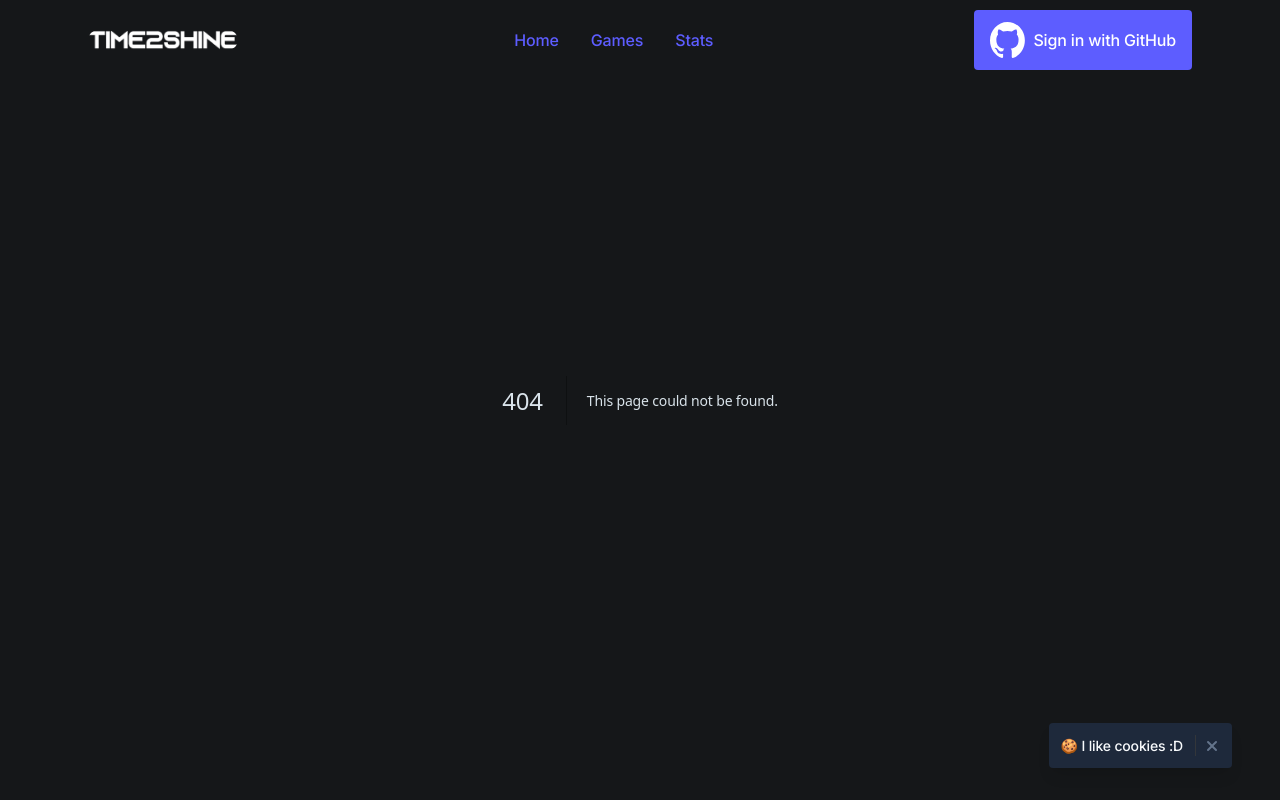
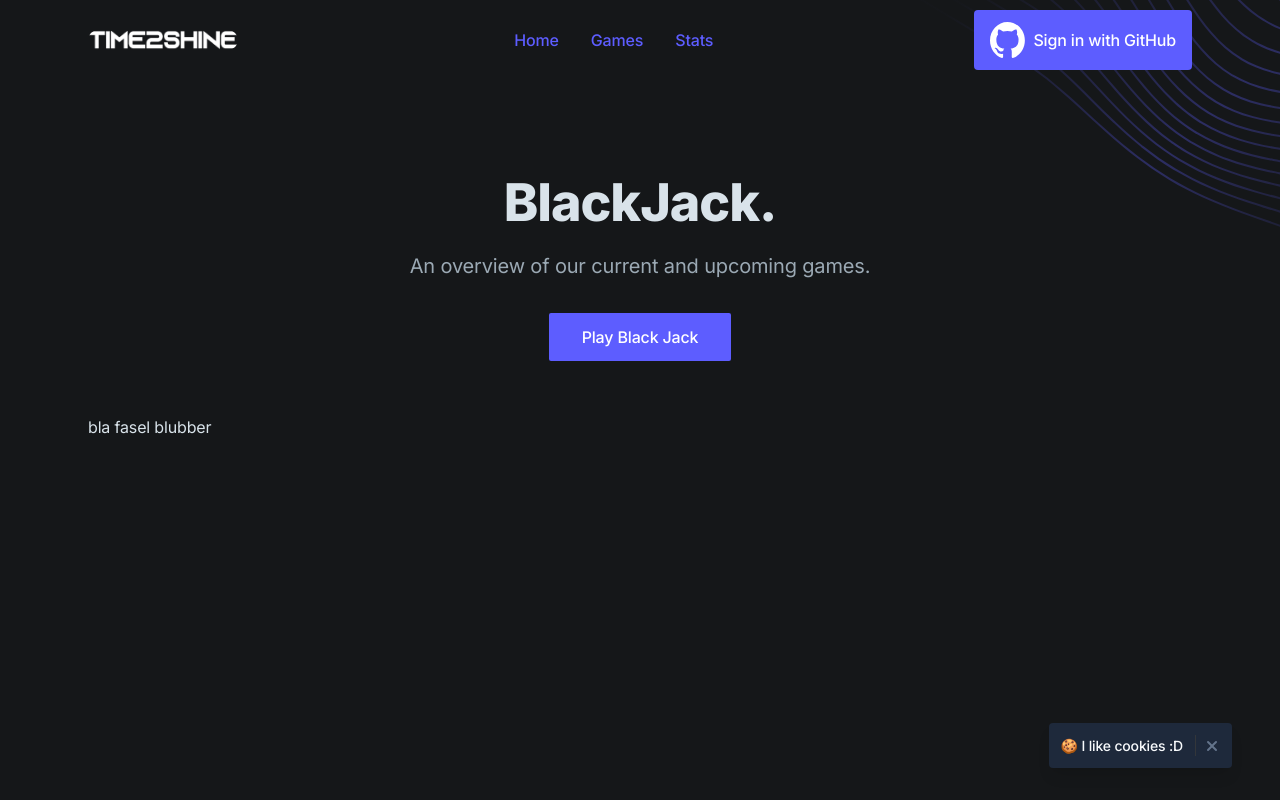
Before and after one commit to SE-TINF22B6/time2shine, a Next.js app in the folder frontend2shine/: page /games/blackjack in a window 1280 px wide. Before the commit this address had no page. Built offline with nearby package versions, Linux system fonts and the light colour scheme.

Commit message:
Added BJ page

```diff
--- /dev/null
+++ b/frontend2shine/app/(games)/games/blackjack/page.tsx
@@ -0,0 +1,33 @@
+export const metadata = {
+  title: 'BlackJack Wiki - time2shine',
+  description: 'Online Gaming Platform',
+}
+
+export default function Games() {
+  return (
+    <section className="relative">
+      <div className="max-w-6xl mx-auto px-4 sm:px-6">
+        <div className="pt-32 pb-12 md:pt-40 md:pb-20">
+
+          {/* Section header */}
+          <div className="max-w-3xl mx-auto text-center pb-12 md:pb-16">
+            <h1 className="h1 mb-4" data-aos="fade-up">BlackJack.</h1>
+            <p className="text-xl text-gray-400 mb-8" data-aos="fade-up" data-aos-delay="200">An overview of our current
+              and upcoming games.</p>
+            <div className="max-w-xs mx-auto sm:max-w-none sm:flex sm:justify-center">
+              <div data-aos="fade-up" data-aos-delay="400">
+                <a className="btn text-white bg-purple-600 hover:bg-purple-700 w-full mb-4 sm:w-auto sm:mb-0"
+                   href="/blackjack">Play Black Jack</a>
+              </div>
+            </div>
+          </div>
+
+
+
+          bla fasel blubber
+
+        </div>
+      </div>
+    </section>
+  )
+}
```
